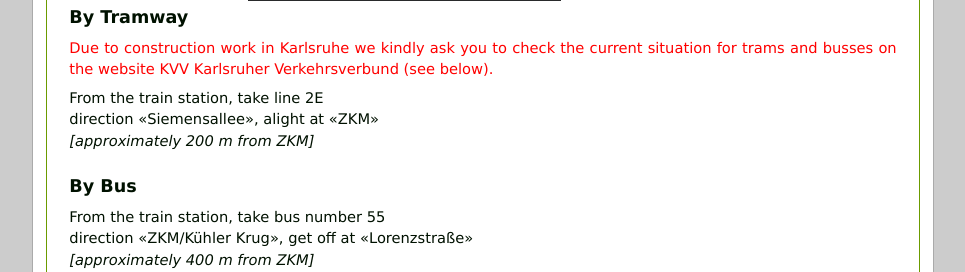
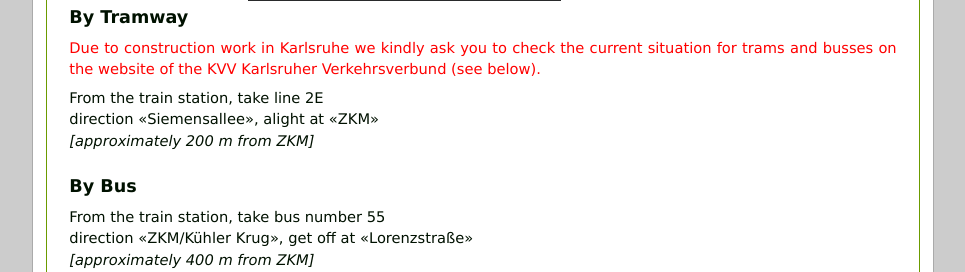
Before and after one commit to x42/lac2014, a PHP site: page /index.php?page=travel in a window 1280 px wide. Shown: the part 1235-1507 px from the top of the page, without its empty margins (157-1122 px from the left). Run offline with PHP 8.4, Linux system fonts and the light colour scheme; data that the repository does not hold is empty; a stand-in replaces the project's code that opens the database connection; some libraries are stand-ins or nearby versions.

Commit message:
ter another minor text-tweak

```diff
--- a/pages/travel.php
+++ b/pages/travel.php
@@ -48,7 +48,7 @@ Please see the <a href="http://reiseauskunft.bahn.de/" rel="external"><span lang
 
 <h3>By Tramway</h3>
 <p class="red">
-Due to construction work in Karlsruhe we kindly ask you to check the current situation for trams and busses on the website KVV <span lang="de" xml:lang="de">Karlsruher Verkehrsverbund</span> (see below).
+Due to construction work in Karlsruhe we kindly ask you to check the current situation for trams and busses on the website of the KVV <span lang="de" xml:lang="de">Karlsruher Verkehrsverbund</span> (see below).
 </p>
 <p>
 From the train station, take line 2E<br/>
```
